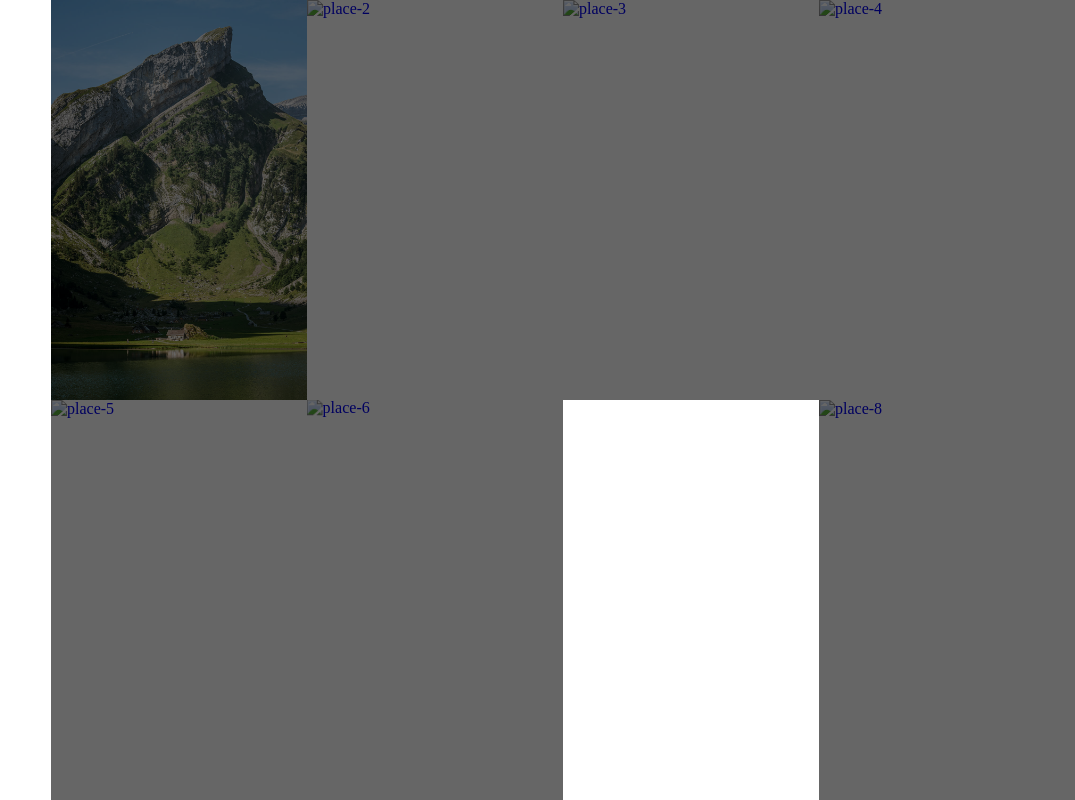
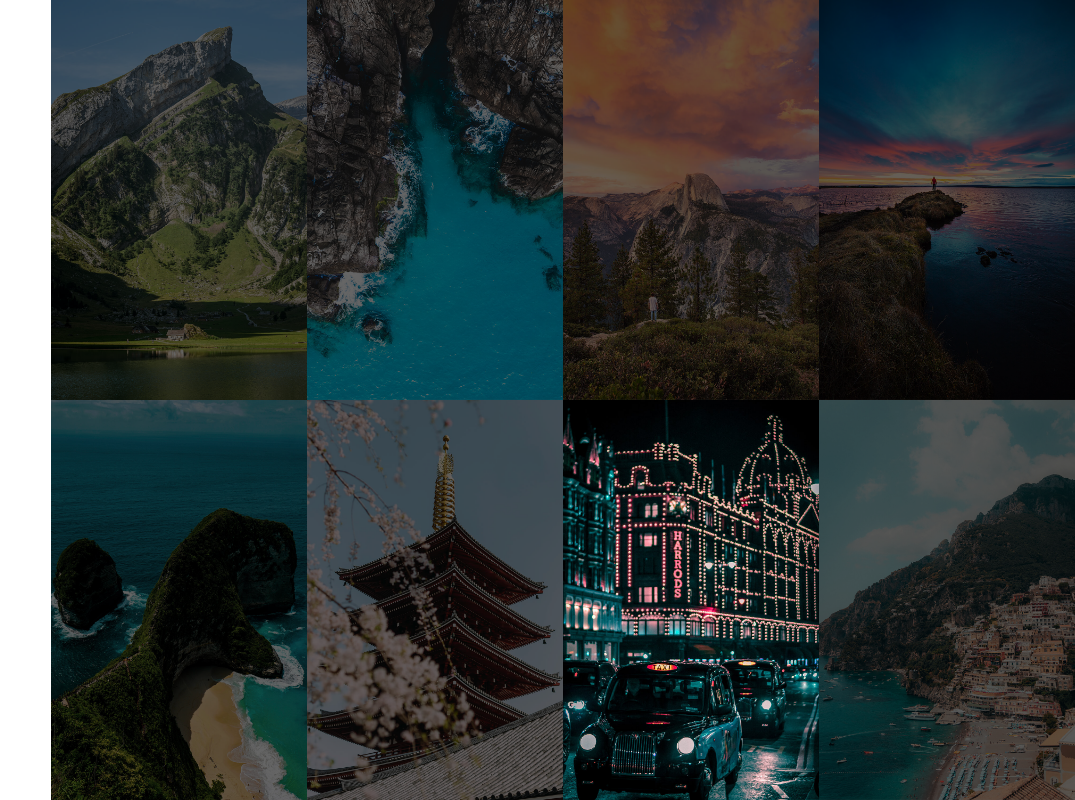
Before and after one commit to 10201020/gin, a plain HTML site: page index.html in a window 1280 px wide. Shown: the full height of the page, 205-1280 px from the left. Drawn offline with nearby package versions, Linux system fonts and the light colour scheme; the site is published under a folder, as on GitHub Pages, so addresses that start at the root find nothing; a web font is replaced by a local one.

Commit message:
Update index.html

```diff
--- a/index.html
+++ b/index.html
@@ -38,13 +38,13 @@
 			<main class="main">
 				<ul class="thumbnail">
 					<li><a href="./place.html?id=1"><img src="img/place/1.jpg" alt="place-1"></a></li>
-					<li><a href="./place.html?id=2"><img src="/img/place/2.jpg" alt="place-2"></a></li>
-					<li><a href="./place.html?id=3"><img src="/img/place/3.jpg" alt="place-3"></a></li>
-					<li><a href="./place.html?id=4"><img src="/img/place/4.jpg" alt="place-4"></a></li>
-					<li><a href="./place.html?id=5"><img src="/img/place/5.jpg" alt="place-5"></a></li>
-					<li><a href="./place.html?id=6"><img src="/img/place/6.jpg" alt="place-6"></a></li>
-					<li><a href="./place.html?id=7"><img src="/img/place/7.jpg" alt="place-7"></a></li>
-					<li><a href="./place.html?id=8"><img src="/img/place/8.jpg" alt="place-8"></a></li>
+					<li><a href="./place.html?id=2"><img src="img/place/2.jpg" alt="place-2"></a></li>
+					<li><a href="./place.html?id=3"><img src="img/place/3.jpg" alt="place-3"></a></li>
+					<li><a href="./place.html?id=4"><img src="img/place/4.jpg" alt="place-4"></a></li>
+					<li><a href="./place.html?id=5"><img src="img/place/5.jpg" alt="place-5"></a></li>
+					<li><a href="./place.html?id=6"><img src="img/place/6.jpg" alt="place-6"></a></li>
+					<li><a href="./place.html?id=7"><img src="img/place/7.jpg" alt="place-7"></a></li>
+					<li><a href="./place.html?id=8"><img src="img/place/8.jpg" alt="place-8"></a></li>
 
 				</ul>
 			</main>
```
